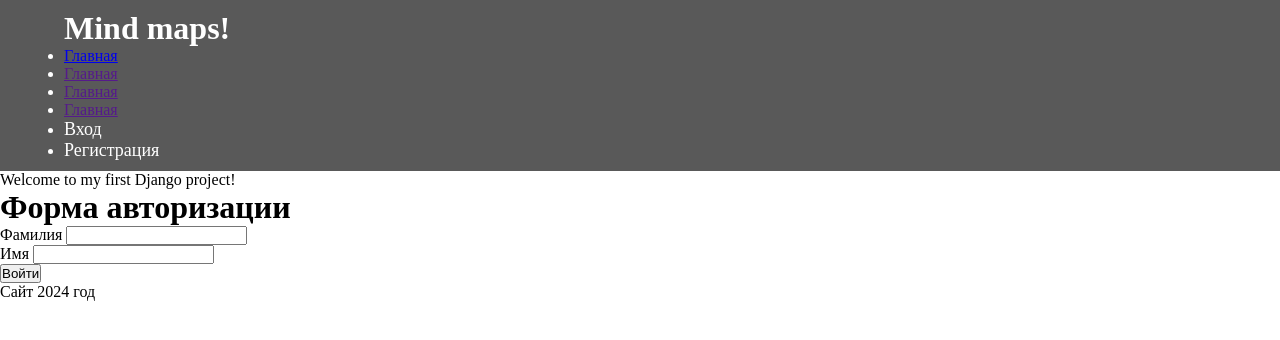
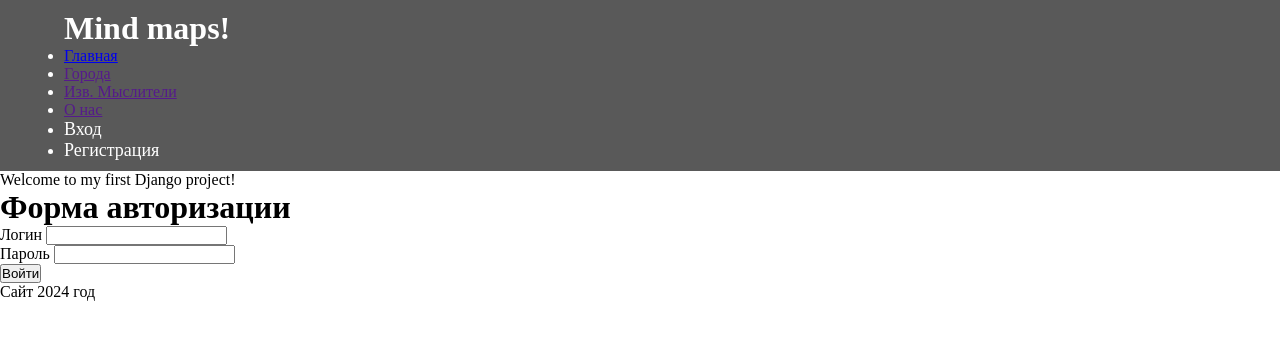
Before and after one commit to GeorgyHub/Django_history, a Django app: page /sing_up/ in a window 1280 px wide. Shown: the top 340 px of the page. Run offline with Django 5.2, Linux system fonts and the light colour scheme.

Commit message:
edit templates

```diff
--- a/mind_maps/mind_maps/settings.py
+++ b/mind_maps/mind_maps/settings.py
@@ -58,7 +58,9 @@ ROOT_URLCONF = 'mind_maps.urls'
 TEMPLATES = [
     {
         'BACKEND': 'django.template.backends.django.DjangoTemplates',
-        'DIRS': [],
+        'DIRS': [
+            os.path.join(BASE_DIR, 'templates/')
+            ],
         'APP_DIRS': True,
         'OPTIONS': {
             'context_processors': [
--- a/mind_maps/templates/base.html
+++ b/mind_maps/templates/base.html
@@ -17,13 +17,13 @@
                         <a class="a_main" href="{% url 'home' %}">Главная</a>
                     </li>
                     <li>
-                        <a class="a_main" href="">Главная</a>
+                        <a class="a_main" href="">Города</a>
                     </li>
                     <li>
-                        <a class="a_main" href="">Главная</a>
+                        <a class="a_main" href="">Изв. Мыслители</a>
                     </li>
                     <li>
-                        <a class="a_main" href="">Главная</a>
+                        <a class="a_main" href="">О нас</a>
                     </li>
                 </ul>
             </div>
--- a/mind_maps/templates/sing_in.html
+++ b/mind_maps/templates/sing_in.html
@@ -8,6 +8,12 @@
             <input type="text"></input><br>
             <label>Имя</label>
             <input type="text"></input><br>
+            <label>Логин</label>
+            <input type="login"></input><br>
+            <label>Пароль</label>
+            <input type="password"></input><br>
+            <label>Повторите пароль</label>
+            <input type="password"></input><br>
             <button>Зарегистрироваться</button>
         </form>
     </div>
--- a/mind_maps/templates/sing_up.html
+++ b/mind_maps/templates/sing_up.html
@@ -4,10 +4,10 @@
     <h1>Форма авторизации</h1>
     <div class="block_form">
         <form class="form_reg">
-            <label>Фамилия</label>
-            <input type="text"></input><br>
-            <label>Имя</label>
-            <input type="text"></input><br>
+            <label>Логин</label>
+            <input type="login"></input><br>
+            <label>Пароль</label>
+            <input type="password"></input><br>
             <button>Войти</button>
         </form>
     </div>
--- a/mind_maps/towns/views.py
+++ b/mind_maps/towns/views.py
@@ -1,5 +1,7 @@
 from django.shortcuts import render
+from .models import Place
 
 # Create your views here.
 def town(request):
+    town = Place.objects.all()
     return render(request, 'index.html')
```
